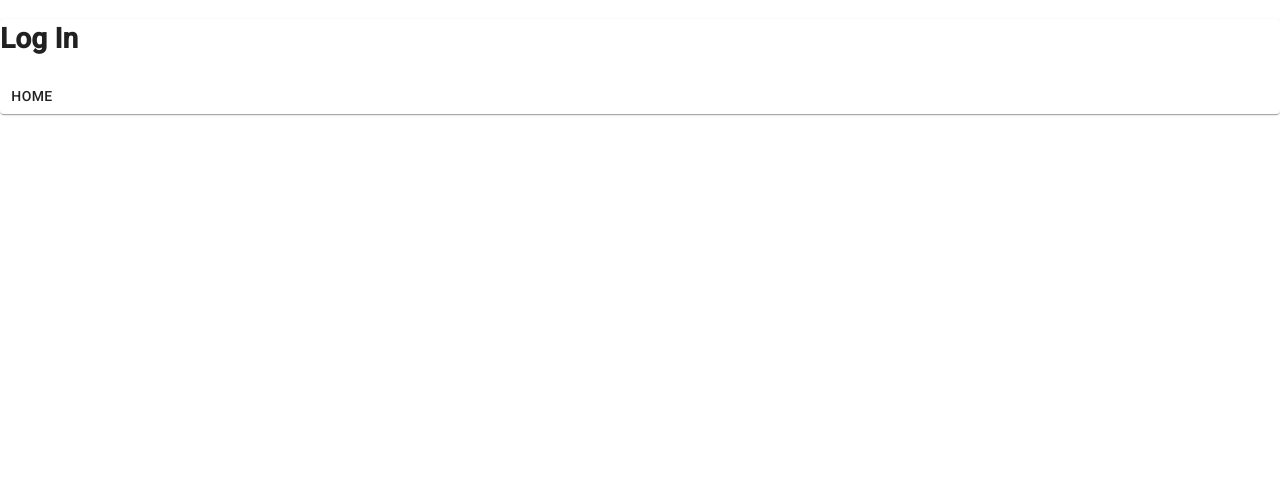
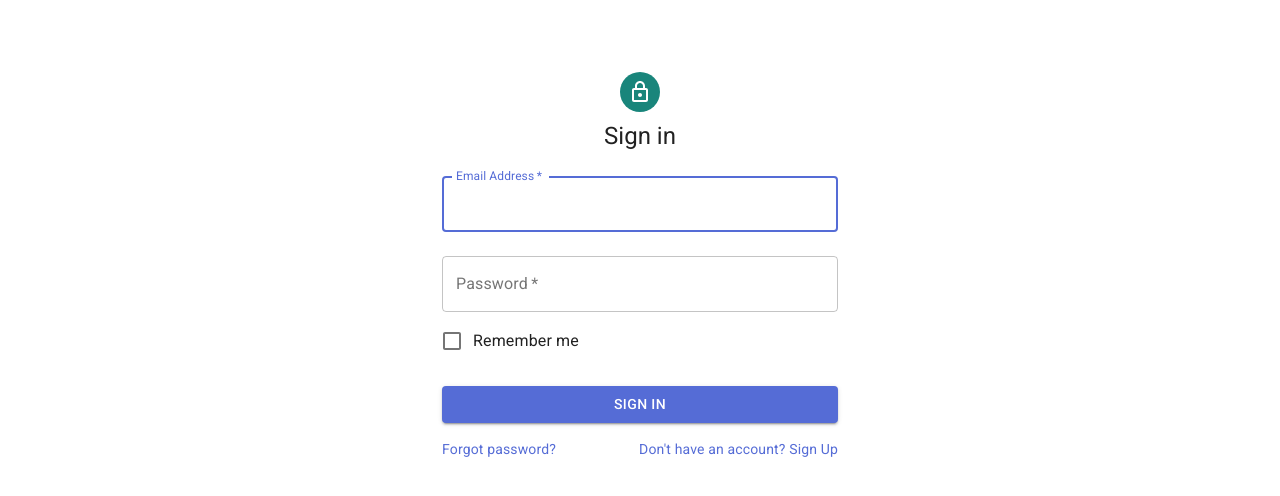
Before and after one commit to WorkingDevel/react-redux-material-admin-template, a React (Create React App) app: page /login in a window 1280 px wide. Shown: the top 496 px of the page. Built offline with nearby package versions, Linux system fonts and the light colour scheme.

Commit message:
more complete LogInPage

```diff
--- a/src/pages/LogInPage/index.tsx
+++ b/src/pages/LogInPage/index.tsx
@@ -1,16 +1,116 @@
 import * as React from 'react';
-import {Button, Paper} from "@material-ui/core";
+import {Button, Theme, WithStyles} from "@material-ui/core";
+
+import Avatar from '@material-ui/core/Avatar';
+import CssBaseline from '@material-ui/core/CssBaseline';
+import TextField from '@material-ui/core/TextField';
+import FormControlLabel from '@material-ui/core/FormControlLabel';
+import Checkbox from '@material-ui/core/Checkbox';
+import Link from '@material-ui/core/Link';
+import Grid from '@material-ui/core/Grid';
+import Box from '@material-ui/core/Box';
+import LockOutlinedIcon from '@material-ui/icons/LockOutlined';
+import Typography from '@material-ui/core/Typography';
+import Container from '@material-ui/core/Container';
+import withStyles from "@material-ui/core/styles/withStyles";
+import createStyles from "@material-ui/core/styles/createStyles";
 import {AdapterLink} from "../../utils";
 
-class LogInPage extends React.Component {
+const styles = (theme: Theme) => createStyles({
+  '@global': {
+    body: {
+      backgroundColor: theme.palette.common.white,
+    },
+  },
+  paper: {
+    marginTop: theme.spacing(8),
+    display: 'flex',
+    flexDirection: 'column',
+    alignItems: 'center',
+  },
+  avatar: {
+    margin: theme.spacing(1),
+    backgroundColor: theme.palette.secondary.main,
+  },
+  form: {
+    width: '100%', // Fix IE 11 issue.
+    marginTop: theme.spacing(1),
+  },
+  submit: {
+    margin: theme.spacing(3, 0, 2),
+  },
+});
+
+
+class LogInPage extends React.Component<WithStyles<typeof styles>> {
+
   render() {
+    const {classes} = this.props;
     return (
-      <Paper>
-        <h1>Log In</h1>
-        <Button component={AdapterLink} to="/">Home</Button>
-      </Paper>
+      <Container component="main" maxWidth="xs">
+        <CssBaseline/>
+        <div className={classes.paper}>
+          <Avatar className={classes.avatar}>
+            <LockOutlinedIcon/>
+          </Avatar>
+          <Typography component="h1" variant="h5">
+            Sign in
+          </Typography>
+          <form className={classes.form} noValidate>
+            <TextField
+              variant="outlined"
+              margin="normal"
+              required
+              fullWidth
+              id="email"
+              label="Email Address"
+              name="email"
+              autoComplete="email"
+              autoFocus
+            />
+            <TextField
+              variant="outlined"
+              margin="normal"
+              required
+              fullWidth
+              name="password"
+              label="Password"
+              type="password"
+              id="password"
+              autoComplete="current-password"
+            />
+            <FormControlLabel
+              control={<Checkbox value="remember" color="primary"/>}
+              label="Remember me"
+            />
+            <Button
+              type="submit"
+              fullWidth
+              variant="contained"
+              color="primary"
+              className={classes.submit}
+              component={AdapterLink}
+              to="/"
+            >
+              Sign In
+            </Button>
+            <Grid container>
+              <Grid item xs>
+                <Link href="#" variant="body2">
+                  Forgot password?
+                </Link>
+              </Grid>
+              <Grid item>
+                <Link href="#" variant="body2">
+                  {"Don't have an account? Sign Up"}
+                </Link>
+              </Grid>
+            </Grid>
+          </form>
+        </div>
+      </Container>
     )
   }
 }
 
-export default LogInPage
+export default withStyles(styles)(LogInPage)
```
